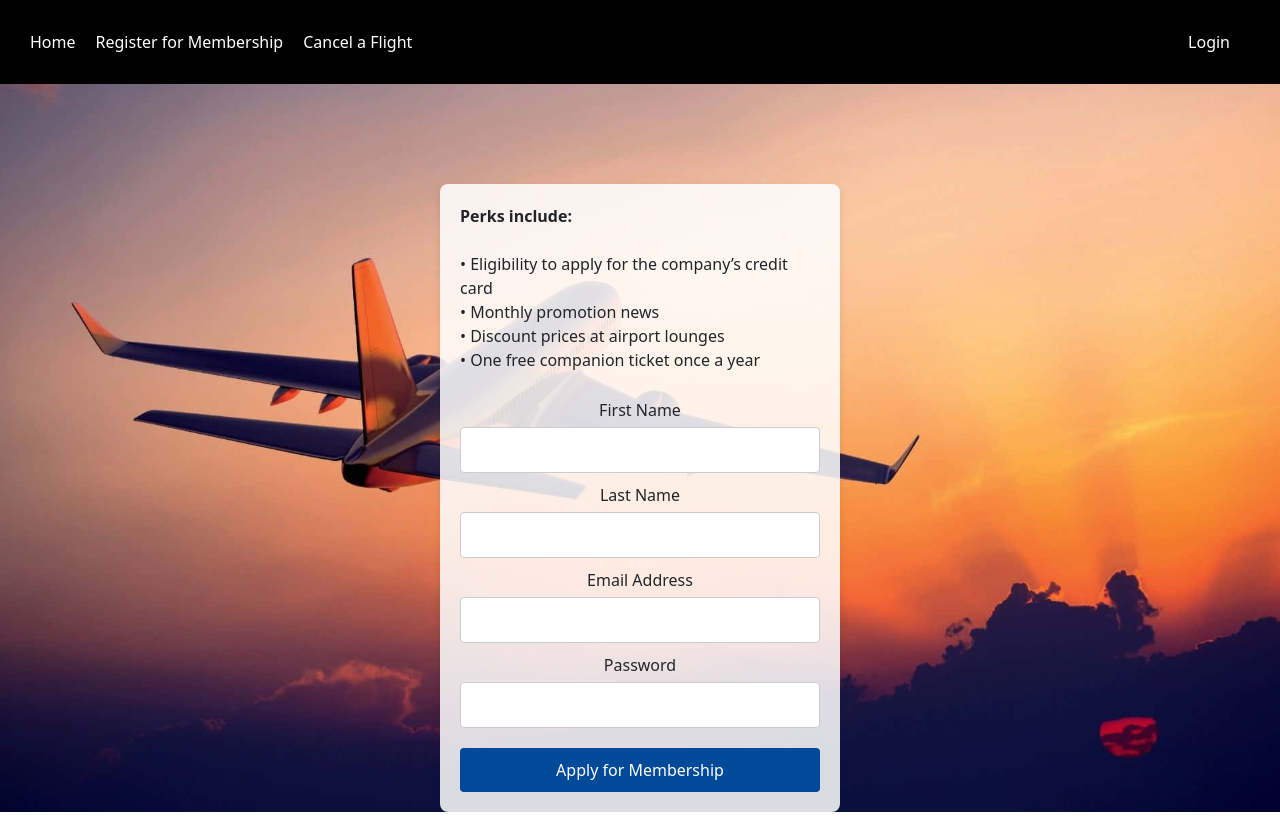
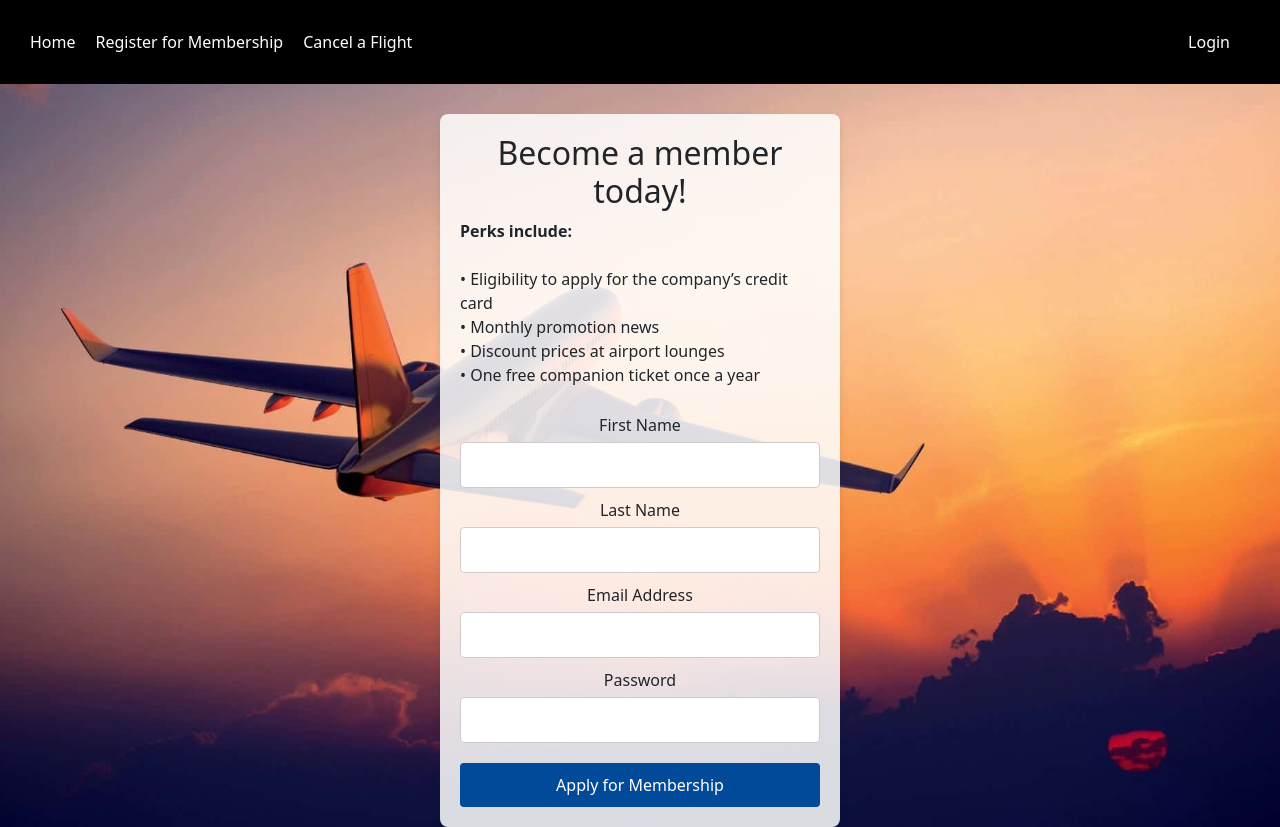
Before and after one commit to makmal21/Flight-Reservation-Web-Application-Project, a React (Create React App) app in the folder frontend/: page /register in a window 1280 px wide. Built offline with nearby package versions, Linux system fonts and the light colour scheme.

Commit message:
minor css change

```diff
--- a/frontend/src/App.css
+++ b/frontend/src/App.css
@@ -37,7 +37,7 @@
 .form-wrapper-2 {
   display: flex;
   justify-content: center;
-  margin-top: 100px;
+  margin-top: 30px;
   /* align-items: center; */
   /* height: 100;  */
 }
--- a/frontend/src/components/RegisterForMembership.js
+++ b/frontend/src/components/RegisterForMembership.js
@@ -29,10 +29,10 @@ function RegisterForMembership() {
 
 return (
     <div>
-        {/* <h2>Become a member today!</h2> */}
+
         <div className="form-wrapper-2">
             <div className="booking-form-container">
-
+            <h2>Become a member today!</h2>
             <p style={{ textAlign: 'left' }}><b>Perks include:</b><br/ >
             <br />
             • Eligibility to apply for the company’s credit card<br />
```
